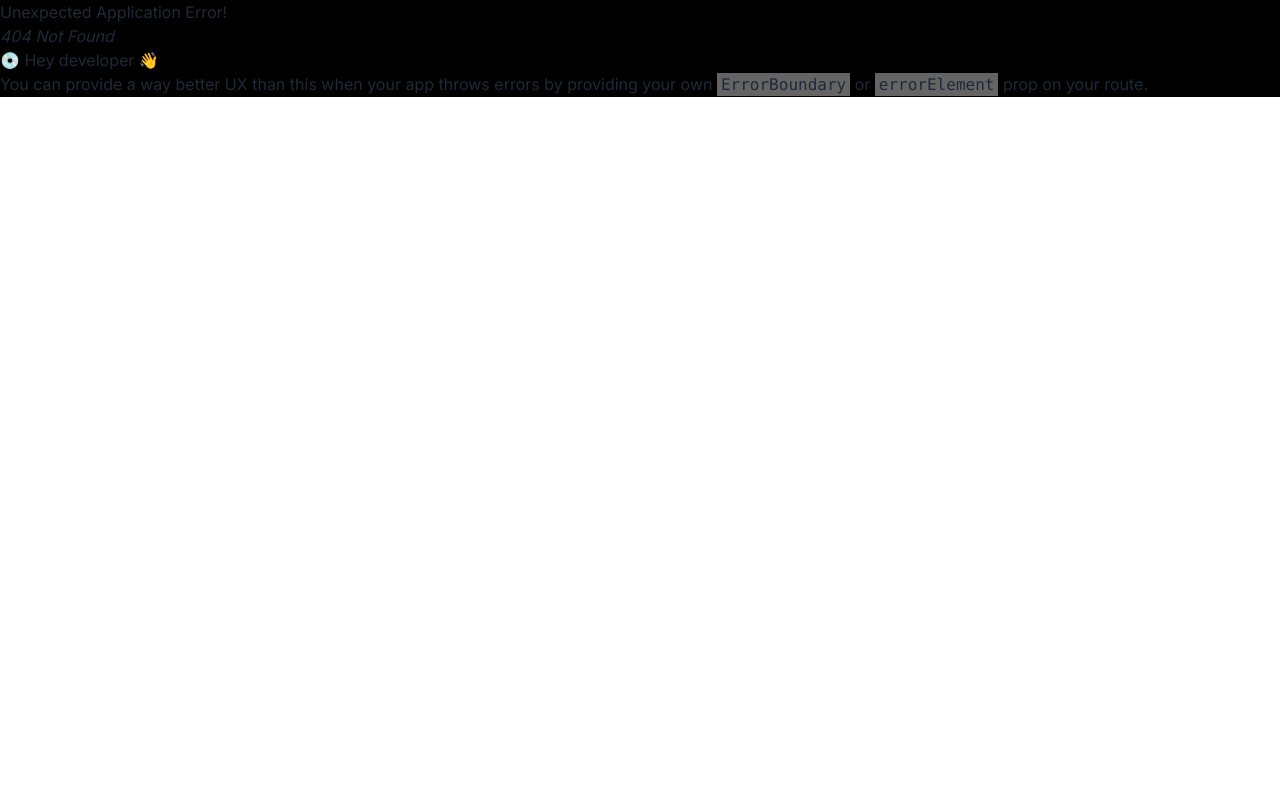
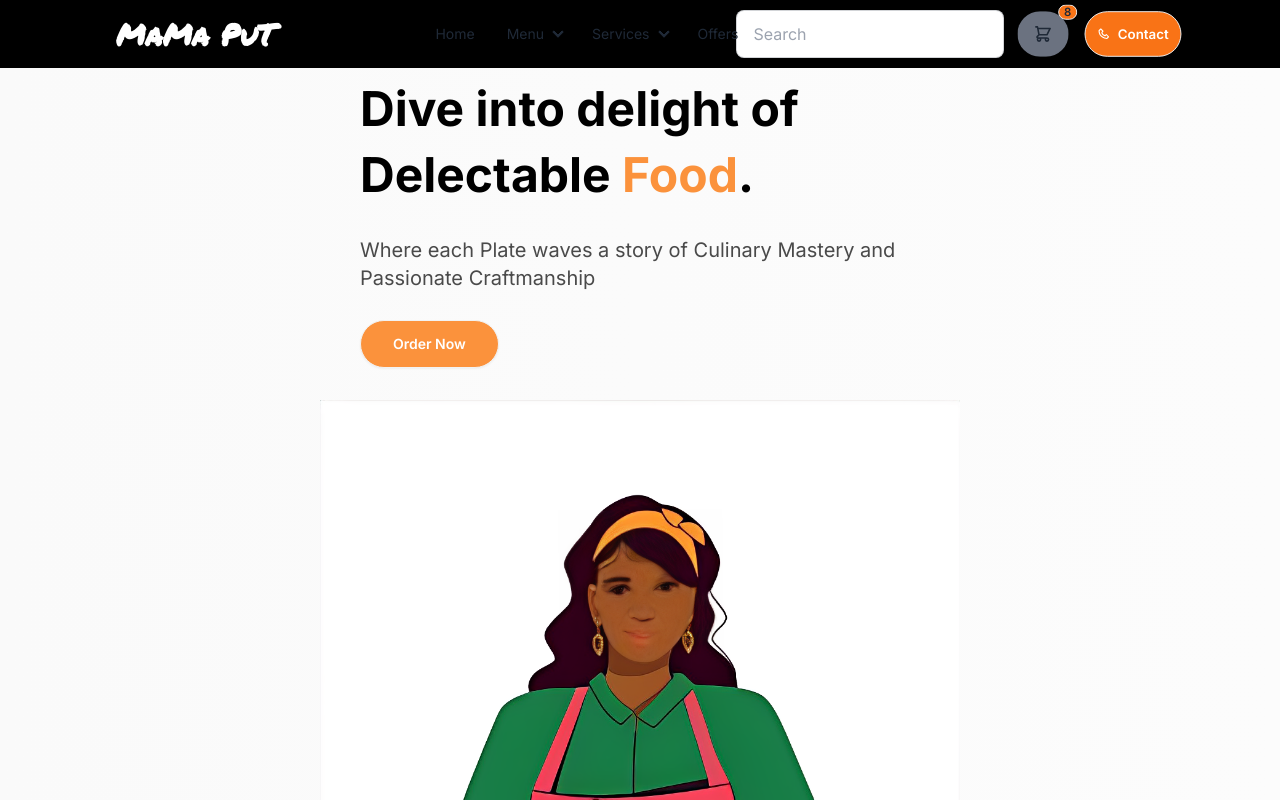
Before and after one commit to FranklinOsigwe/Ecommy, a React (Vite) app: page /menu in a window 1280 px wide. Before the commit this address had no page. Shown: the top 800 px of the page. Built offline with nearby package versions, Linux system fonts and the light colour scheme.

Commit message:
Currently working on the reminder of the ui

```diff
--- a/src/components/Navbar.jsx
+++ b/src/components/Navbar.jsx
@@ -24,14 +24,14 @@ const Navbar = () => {
   const navItems = (
     <>
       <li>
-        <a href="/">Home</a>
+        <a className='text-green ' href="/">Home</a>
       </li>
       <li tabIndex={0}>
         <details>
           <summary>Menu</summary>
           <ul className="p-2">
             <li>
-              <a>All</a>
+              <a href="/menu">All</a>
             </li>
             <li>
               <a>Salad</a>
--- a/src/layout/Main.jsx
+++ b/src/layout/Main.jsx
@@ -1,14 +1,17 @@
 import Navbar from "../components/Navbar";
 import {Outlet} from 'react-router-dom';
 import '../App.css'
+import Footer from "../components/Footer";
 
 
 const Main = () => {
   return (
     <div>
         <Navbar/>
+        <div className='min-h-screen'>
         <Outlet/>
-        {/* <Footer>Footer</Footer> */}
+        </div>
+        {/* <Footer/> */}
     </div>
   )
 }
--- /dev/null
+++ b/src/pages/shop/Menu.jsx
@@ -0,0 +1,24 @@
+import React from 'react'
+
+const Menu = () => {
+  return (
+    <div>
+        <div className='section-container bg-gradient-to-r from-[#FAFAFA] from-0% to-[#FCFCFC] to-100%'>
+        <div className='py-2 flex flex-col items-center justify-center gap-8'>
+            <div className='md:w-1/2 space-y-7 pl-10'>
+                <h2 className='md:text-5xl text-black text-4xl font-bold md:leading-snug leading-snug '>
+                    Dive into delight of Delectable <span className='text-orange-400'>Food</span>.
+                </h2>
+                <p className='text-xl text-[#4A4A4A]'>Where each Plate waves a story of Culinary Mastery and Passionate Craftmanship</p>
+                <button className='btn bg-orange-400 px-8 py-3 text-white font-semibold rounded-full'>Order Now</button>
+            </div>
+            <div className='md:w-1/2 chef_img'>
+                <img src='images/blackChef.jpg' alt='chef' />
+            </div>
+        </div>
+    </div>
+    </div>
+  )
+}
+
+export default Menu
```
Also changed, not shown: src/router/Router.jsx (+6 -1 lines), test/test.js (added, +11 -0 lines).
